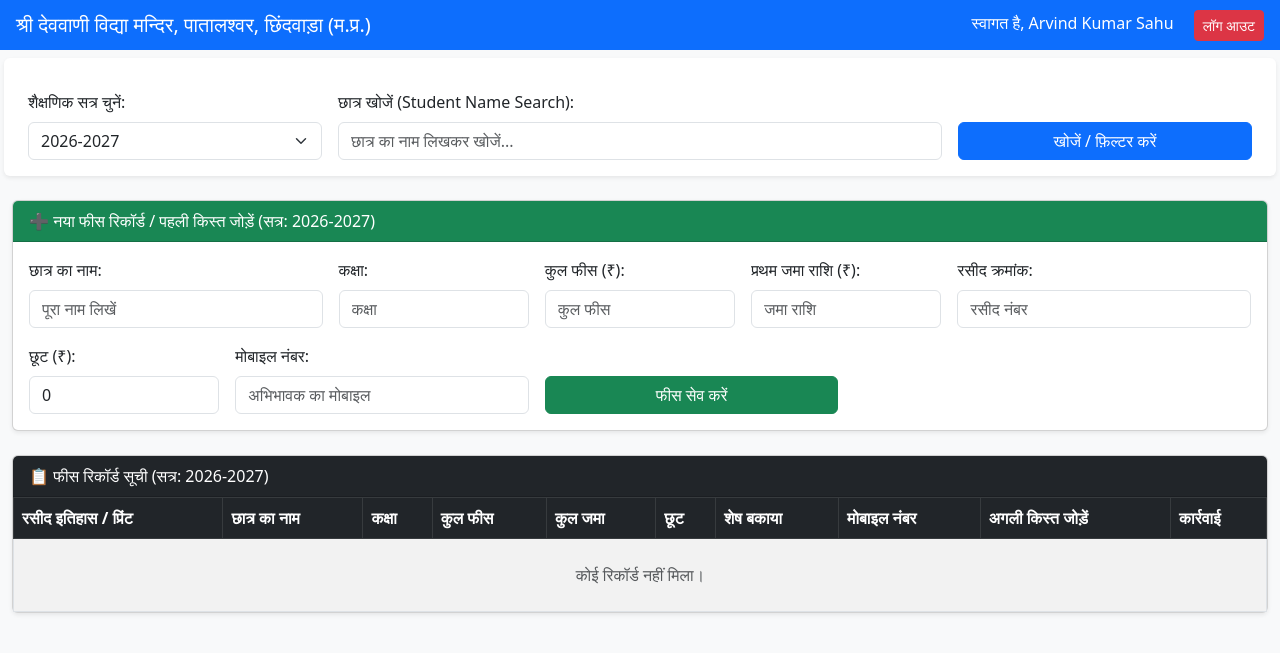
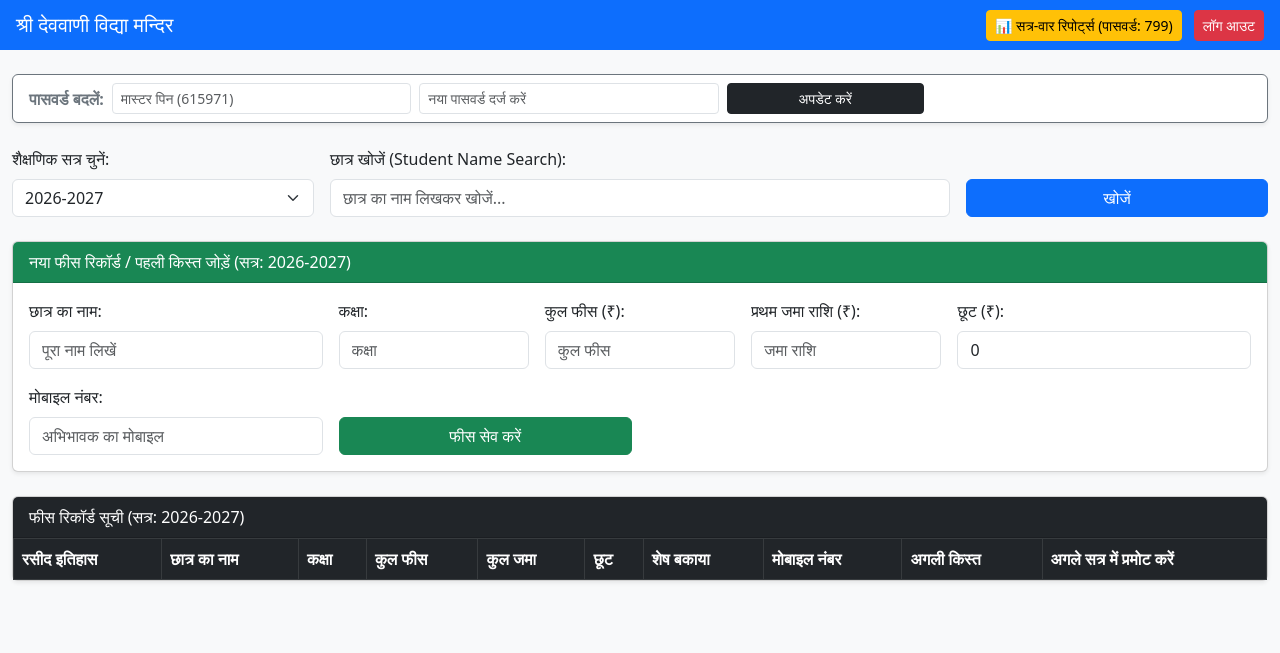
Before and after one commit to deowanifee/deowanifee, a Flask app: page /dashboard in a window 1280 px wide. Shown: the top 653 px of the page. Run offline with Flask 3, Linux system fonts and the light colour scheme; a user stored in the database is signed in; data comes from the database, SQL or seed files in the repository; lists and menus that the app fills with data are empty.

Commit message:
Update dashboard.html with new features and layout

```diff
--- a/templates/dashboard.html
+++ b/templates/dashboard.html
@@ -8,76 +8,76 @@
 </head>
 <body class="bg-light">
     <nav class="navbar navbar-dark bg-primary px-3">
-        <span class="navbar-brand mb-0 h1">श्री देववाणी विद्या मन्दिर, पातालश्वर, छिंदवाड़ा (म.प्र.)</span>
+        <span class="navbar-brand mb-0 h1">श्री देववाणी विद्या मन्दिर</span>
         <div>
-            <span class="text-white me-3">स्वागत है, Arvind Kumar Sahu</span>
+            <a href="/reports" class="btn btn-warning btn-sm me-2">📊 सत्र-वार रिपोर्ट्स (पासवर्ड: 799)</a>
             <a href="/logout" class="btn btn-danger btn-sm">लॉग आउट</a>
         </div>
     </nav>
 
     <div class="container-fluid py-4">
-        <form method="GET" class="row g-3 mb-4 bg-white p-3 rounded shadow-sm">
+        <!-- पासवर्ड बदलें सेक्शन (मास्टर पिन 615971) -->
+        <div class="card mb-4 shadow-sm bg-white border-secondary">
+            <div class="card-body py-2">
+                <form action="/change_password" method="POST" class="row g-2 align-items-center">
+                    <div class="col-md-auto fw-bold text-secondary">पासवर्ड बदलें:</div>
+                    <div class="col-md-3">
+                        <input type="password" name="master_pin" class="form-control form-control-sm" placeholder="मास्टर पिन (615971)" required>
+                    </div>
+                    <div class="col-md-3">
+                        <input type="text" name="new_password" class="form-control form-control-sm" placeholder="नया पासवर्ड दर्ज करें" required>
+                    </div>
+                    <div class="col-md-2">
+                        <button type="submit" class="btn btn-dark btn-sm w-100">अपडेट करें</button>
+                    </div>
+                </form>
+            </div>
+        </div>
+
+        <!-- सत्र और सर्च बार -->
+        <form method="GET" class="row g-3 mb-4">
             <div class="col-md-3">
                 <label class="form-label">शैक्षणिक सत्र चुनें:</label>
-                <select name="session_year" class="form-select">
-    <option value="2020-2021" {% if selected_session == "2020-2021" %}selected{% endif %}>2020-2021</option>
-    <option value="2021-2022" {% if selected_session == "2021-2022" %}selected{% endif %}>2021-2022</option>
-    <option value="2022-2023" {% if selected_session == "2022-2023" %}selected{% endif %}>2022-2023</option>
-    <option value="2023-2024" {% if selected_session == "2023-2024" %}selected{% endif %}>2023-2024</option>
-    <option value="2024-2025" {% if selected_session == "2024-2025" %}selected{% endif %}>2024-2025</option>
-    <option value="2025-2026" {% if selected_session == "2025-2026" %}selected{% endif %}>2025-2026</option>
-    <option value="2026-2027" {% if selected_session == "2026-2027" %}selected{% endif %}>2026-2027</option>
-    <option value="2027-2028" {% if selected_session == "2027-2028" %}selected{% endif %}>2027-2028</option>
-    <option value="2028-2029" {% if selected_session == "2028-2029" %}selected{% endif %}>2028-2029</option>
-    <option value="2029-2030" {% if selected_session == "2029-2030" %}selected{% endif %}>2029-2030</option>
-    <option value="2030-2031" {% if selected_session == "2030-2031" %}selected{% endif %}>2030-2031</option>
-    <option value="2031-2032" {% if selected_session == "2031-2032" %}selected{% endif %}>2031-2032</option>
-    <option value="2032-2033" {% if selected_session == "2032-2033" %}selected{% endif %}>2032-2033</option>
-    <option value="2033-2034" {% if selected_session == "2033-2034" %}selected{% endif %}>2033-2034</option>
-    <option value="2034-2035" {% if selected_session == "2034-2035" %}selected{% endif %}>2034-2035</option>
-    <option value="2035-2036" {% if selected_session == "2035-2036" %}selected{% endif %}>2035-2036</option>
-    <option value="2036-2037" {% if selected_session == "2036-2037" %}selected{% endif %}>2036-2037</option>
-    <option value="2037-2038" {% if selected_session == "2037-2038" %}selected{% endif %}>2037-2038</option>
-    <option value="2038-2039" {% if selected_session == "2038-2039" %}selected{% endif %}>2038-2039</option>
-    <option value="2039-2040" {% if selected_session == "2039-2040" %}selected{% endif %}>2039-2040</option>
+                <select name="session_year" class="form-select" onchange="this.form.submit()">
+                    {% for y in range(2020, 2041) %}
+                    {% set yr = y|string + '-' + (y+1)|string %}
+                    <option value="{{ yr }}" {% if selected_session == yr %}selected{% endif %}>{{ yr }}</option>
+                    {% endfor %}
                 </select>
-
             </div>
             <div class="col-md-6">
                 <label class="form-label">छात्र खोजें (Student Name Search):</label>
-                <input type="text" name="search" class="form-control" value="{{ search_query }}" placeholder="छात्र का नाम लिखकर खोजें...">
+                <input type="text" name="search_query" value="{{ search_query }}" class="form-control" placeholder="छात्र का नाम लिखकर खोजें...">
             </div>
             <div class="col-md-3 d-flex align-items-end">
-                <button type="submit" class="btn btn-primary w-100">खोजें / फ़िल्टर करें</button>
+                <button type="submit" class="btn btn-primary w-100">खोजें</button>
             </div>
         </form>
 
+        <!-- नया छात्र जोड़ें फॉर्म -->
         <div class="card mb-4 shadow-sm">
-            <div class="card-header bg-success text-white">➕ नया फीस रिकॉर्ड / पहली किस्त जोड़ें (सत्र: {{ selected_session }})</div>
+            <div class="card-header bg-success text-white">नया फीस रिकॉर्ड / पहली किस्त जोड़ें (सत्र: {{ selected_session }})</div>
             <div class="card-body">
                 <form method="POST" class="row g-3">
                     <input type="hidden" name="action" value="add_student">
+                    <input type="hidden" name="session_year" value="{{ selected_session }}">
                     <div class="col-md-3">
                         <label class="form-label">छात्र का नाम:</label>
-                        <input type="text" name="name" class="form-control" required placeholder="पूरा नाम लिखें">
+                        <input type="text" name="student_name" class="form-control" placeholder="पूरा नाम लिखें" required>
                     </div>
                     <div class="col-md-2">
                         <label class="form-label">कक्षा:</label>
-                        <input type="text" name="student_class" class="form-control" required placeholder="कक्षा">
+                        <input type="text" name="student_class" class="form-control" placeholder="कक्षा" required>
                     </div>
                     <div class="col-md-2">
                         <label class="form-label">कुल फीस (₹):</label>
-                        <input type="number" step="any" name="total_fee" class="form-control" required placeholder="कुल फीस">
+                        <input type="number" step="any" name="total_fee" class="form-control" placeholder="कुल फीस" required>
                     </div>
                     <div class="col-md-2">
                         <label class="form-label">प्रथम जमा राशि (₹):</label>
-                        <input type="number" step="any" name="paid_amount" class="form-control" placeholder="जमा राशि">
+                        <input type="number" step="any" name="paid_amount" class="form-control" placeholder="जमा राशि" required>
                     </div>
                     <div class="col-md-3">
-                        <label class="form-label">रसीद क्रमांक:</label>
-                        <input type="text" name="receipt_no" class="form-control" placeholder="रसीद नंबर">
-                    </div>
-                    <div class="col-md-2">
                         <label class="form-label">छूट (₹):</label>
                         <input type="number" step="any" name="discount" class="form-control" value="0">
                     </div>
@@ -92,14 +92,15 @@
             </div>
         </div>
 
+        <!-- छात्र सूची टेबल -->
         <div class="card shadow-sm">
-            <div class="card-header bg-dark text-white">📋 फीस रिकॉर्ड सूची (सत्र: {{ selected_session }})</div>
+            <div class="card-header bg-dark text-white">फीस रिकॉर्ड सूची (सत्र: {{ selected_session }})</div>
             <div class="card-body p-0">
                 <div class="table-responsive">
                     <table class="table table-bordered table-striped mb-0 align-middle">
                         <thead class="table-dark">
                             <tr>
-                                <th>रसीद इतिहास / प्रिंट</th>
+                                <th>रसीद इतिहास</th>
                                 <th>छात्र का नाम</th>
                                 <th>कक्षा</th>
                                 <th>कुल फीस</th>
@@ -107,64 +108,71 @@
                                 <th>छूट</th>
                                 <th>शेष बकाया</th>
                                 <th>मोबाइल नंबर</th>
-                                <th>अगली किस्त जोड़ें</th>
-                                <th>कार्रवाई</th>
+                                <th>अगली किस्त</th>
+                                <th>अगले सत्र में प्रमोट करें</th>
                             </tr>
                         </thead>
                         <tbody>
-                            {% for student in students %}
+                            {% for student, installments in students %}
                             {% set total_paid = student[4] %}
                             {% set discount = student[5] %}
-                            {% set balance = student[3] - total_paid - discount %}
+                            {% set balance = student[3] - (total_paid + discount) %}
                             <tr>
-                                <td style="min-width: 220px;">
-                                    <a href="/receipt/{{ student[0] }}" target="_blank" class="btn btn-info btn-sm mb-2 w-100 fw-bold">🖨️ रसीद देखें / प्रिंट करें</a>
-                                    <small class="fw-bold text-primary">भुगतान इतिहास:</small>
-                                    <ul class="list-unstyled small mb-0">
-                                        {% if student[0] in installments %}
-                                            {% for inst in installments[student[0]] %}
-                                                <li>🧾 <b>{{ inst.receipt_no }}</b>: ₹{{ inst.amount }} <span class="text-muted">({{ inst.date }})</span></li>
+                                <td>
+                                    <button class="btn btn-sm btn-info mb-1" type="button" data-bs-toggle="collapse" data-bs-target="#history-{{ student[0] }}">रसीद देखें</button>
+                                    <div class="collapse" id="history-{{ student[0] }}">
+                                        <div class="p-2 bg-white border rounded">
+                                            <ul class="list-unstyled mb-0 small">
+                                                {% for inst in installments %}
+                                                <li>🧾 {% if inst[4] %}{{ inst[4] }}{% else %}{{ inst[0] }}{% endif %}: ₹{{ inst[2] }} ({{ inst[3] }})</li>
                                                 {% endfor %}
-                                        {% else %}
-                                            <li>कोई रसीद नहीं</li>
-                                        {% endif %}
                                             </ul>
+                                        </div>
+                                    </div>
                                 </td>
                                 <td class="fw-bold">{{ student[1] }}</td>
-                                <td class="text-center">{{ student[2] }}</td>
+                                <td>{{ student[2] }}</td>
                                 <td>₹{{ student[3] }}</td>
                                 <td class="text-success fw-bold">₹{{ total_paid }}</td>
-                                <td>₹{{ discount }}</td>
-                                <td class="text-danger fw-bold">₹{{ balance }}</td>
+                                <td class="text-danger fw-bold">₹{{ discount }}</td>
+                                <td class="text-danger fw-bold">₹{{"%.2f"|format(balance)}}</td>
                                 <td>{{ student[6] }}</td>
                                 <td>
                                     <form method="POST" class="row g-1">
                                         <input type="hidden" name="action" value="add_installment">
                                         <input type="hidden" name="student_id" value="{{ student[0] }}">
-                                        <div class="col-12">
-                                            <input type="text" name="receipt_no" class="form-control form-control-sm mb-1" placeholder="रसीद नं." required>
-                                        </div>
                                         <div class="col-8">
-                                            <input type="number" step="any" name="installment_amount" class="form-control form-control-sm" placeholder="राशि ₹" required>
+                                            <input type="number" step="any" name="amount" class="form-control form-control-sm" placeholder="राशि" required>
                                         </div>
                                         <div class="col-4">
-                                            <button type="submit" class="btn btn-warning btn-sm w-100 fw-bold">+</button>
+                                            <button type="submit" class="btn btn-success btn-sm w-100">जमा</button>
                                         </div>
                                     </form>
                                 </td>
                                 <td>
-                                    <a href="/delete/{{ student[0] }}" class="btn btn-danger btn-sm" onclick="return confirm('क्या आप वाकई इस रिकॉर्ड को हटाना चाहते हैं?')">हटाएं</a>
-                                </td>
-                                <form action="/promote" method="POST" style="margin-top: 5px;">
+                                    <!-- स्मार्ट प्रमोशन फॉर्म: पिछला बकाया नए साल की फीस में जुड़ जाएगा -->
+                                    <form action="/promote" method="POST" class="p-2 border rounded bg-warning-subtle">
                                         <input type="hidden" name="student_id" value="{{ student[0] }}">
+                                        <input type="hidden" name="carry_balance" value="{{ balance }}">
+
                                         <input type="text" name="next_class" placeholder="अगली कक्षा" class="form-control form-control-sm mb-1" required>
+
+                                        <select name="new_session" class="form-select form-select-sm mb-1" required>
+                                            <option value="">नया सत्र चुनें</option>
+                                            {% for y in range(2020, 2041) %}
+                                            {% set yr = y|string + '-' + (y+1)|string %}
+                                            <option value="{{ yr }}">{{ yr }}</option>
+                                            {% endfor %}
+                                        </select>
+
+                                        <input type="number" step="any" name="new_total_fee" placeholder="नए सत्र की फीस" class="form-control form-control-sm mb-1" required>
+                                        <input type="number" step="any" name="new_discount" placeholder="छूट (Discount)" class="form-control form-control-sm mb-1" value="0">
+
+                                        <div style="font-size: 10px; color: #b52a2a; font-weight: bold; margin-bottom: 2px;">पिछला बकाया: ₹{{ balance }}</div>
+
                                         <button type="submit" class="btn btn-warning btn-sm w-100">प्रमोट करें</button>
                                     </form>
-
-                            </tr>
-                            {% else %}
-                            <tr>
-                                <td colspan="10" class="text-center py-4 text-muted">कोई रिकॉर्ड नहीं मिला।</td>
+                                </td>
                             </tr>
                             {% endfor %}
                         </tbody>
@@ -173,5 +181,6 @@
             </div>
         </div>
     </div>
+    <script src="https://cdn.jsdelivr.net/npm/bootstrap@5.3.0/dist/js/bootstrap.bundle.min.js"></script>
 </body>
 </html>
```
Lines whose indentation alone changed are shown as unchanged.
